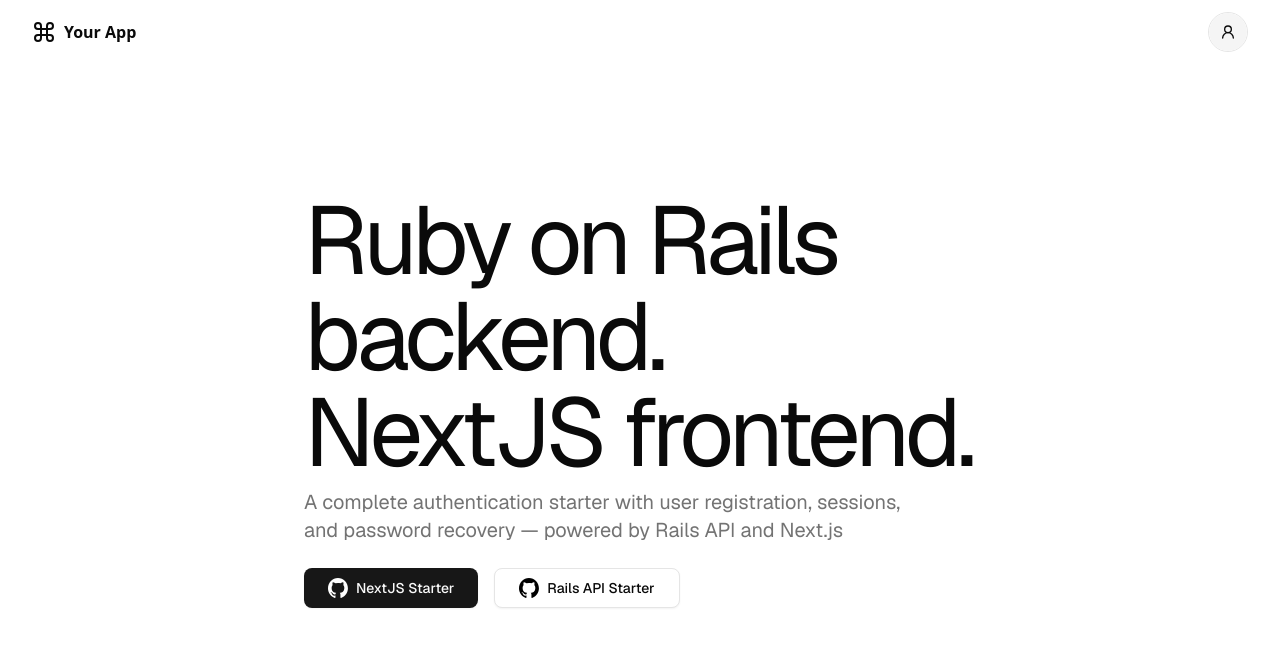
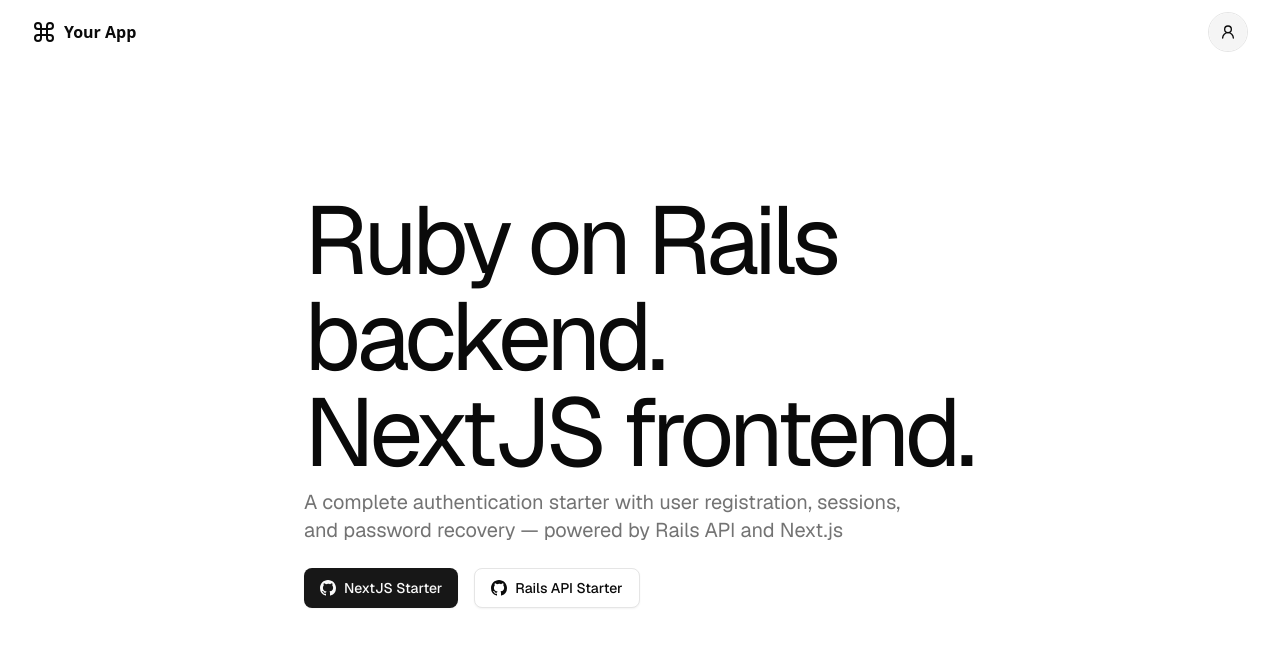
Before and after one commit to georgekettle/nextjs_starter, a Next.js app: page / in a window 1280 px wide. Shown: the top 646 px of the page. Built offline with nearby package versions, Linux system fonts and the light colour scheme.

Commit message:
Updated github logo to be a component instead of an image

```diff
--- a/app/page.js
+++ b/app/page.js
@@ -1,7 +1,7 @@
-import Image from "next/image";
 import Link from "next/link";
 import { Button } from "@/components/ui/button"
 import Navbar from "@/components/navbar";
+import GitHubLogo from "@/components/icons/github-logo";
 
 export default function Home() {
   return (
@@ -22,13 +22,7 @@ export default function Home() {
                 rel="noopener noreferrer"
                 className="flex items-center gap-2"
               >
-                <Image
-                  src="/icons/github.svg"
-                  alt="GitHub icon"
-                  width={20}
-                  height={20}
-                  style={{ filter: 'brightness(0) invert(1)' }}
-                />
+                <GitHubLogo className="w-5 h-5" />
                 NextJS Starter
               </Link>
             </Button>
@@ -39,13 +33,7 @@ export default function Home() {
                 rel="noopener noreferrer"
                 className="flex items-center gap-2"
               >
-                <Image
-                  src="/icons/github.svg"
-                  alt="GitHub icon"
-                  width={20}
-                  height={20}
-                  style={{ filter: 'brightness(0)' }}
-                />
+                <GitHubLogo className="w-5 h-5" />
                 Rails API Starter
               </Link>
             </Button>
--- /dev/null
+++ b/components/icons/github-logo.js
@@ -0,0 +1,9 @@
+function GitHubLogo(props) {
+  return (
+    <svg viewBox="0 0 20 20" fill="currentColor" {...props}>
+      <path d="M10 0C4.475 0 0 4.475 0 10a9.994 9.994 0 006.838 9.488c.5.087.687-.213.687-.476 0-.237-.013-1.024-.013-1.862-2.512.463-3.162-.612-3.362-1.175-.113-.287-.6-1.175-1.025-1.412-.35-.188-.85-.65-.013-.663.788-.013 1.35.725 1.538 1.025.9 1.512 2.337 1.087 2.912.825.088-.65.35-1.088.638-1.338-2.225-.25-4.55-1.112-4.55-4.937 0-1.088.387-1.987 1.025-2.688-.1-.25-.45-1.274.1-2.65 0 0 .837-.262 2.75 1.026a9.28 9.28 0 012.5-.338c.85 0 1.7.112 2.5.337 1.912-1.3 2.75-1.024 2.75-1.024.55 1.375.2 2.4.1 2.65.637.7 1.025 1.587 1.025 2.687 0 3.838-2.337 4.688-4.562 4.938.362.312.675.912.675 1.85 0 1.337-.013 2.412-.013 2.75 0 .262.188.574.688.474A10.016 10.016 0 0020 10c0-5.525-4.475-10-10-10z" />
+    </svg>
+  );
+}
+
+export default GitHubLogo;
```
Also changed, not shown: public/icons/github.svg (deleted).
